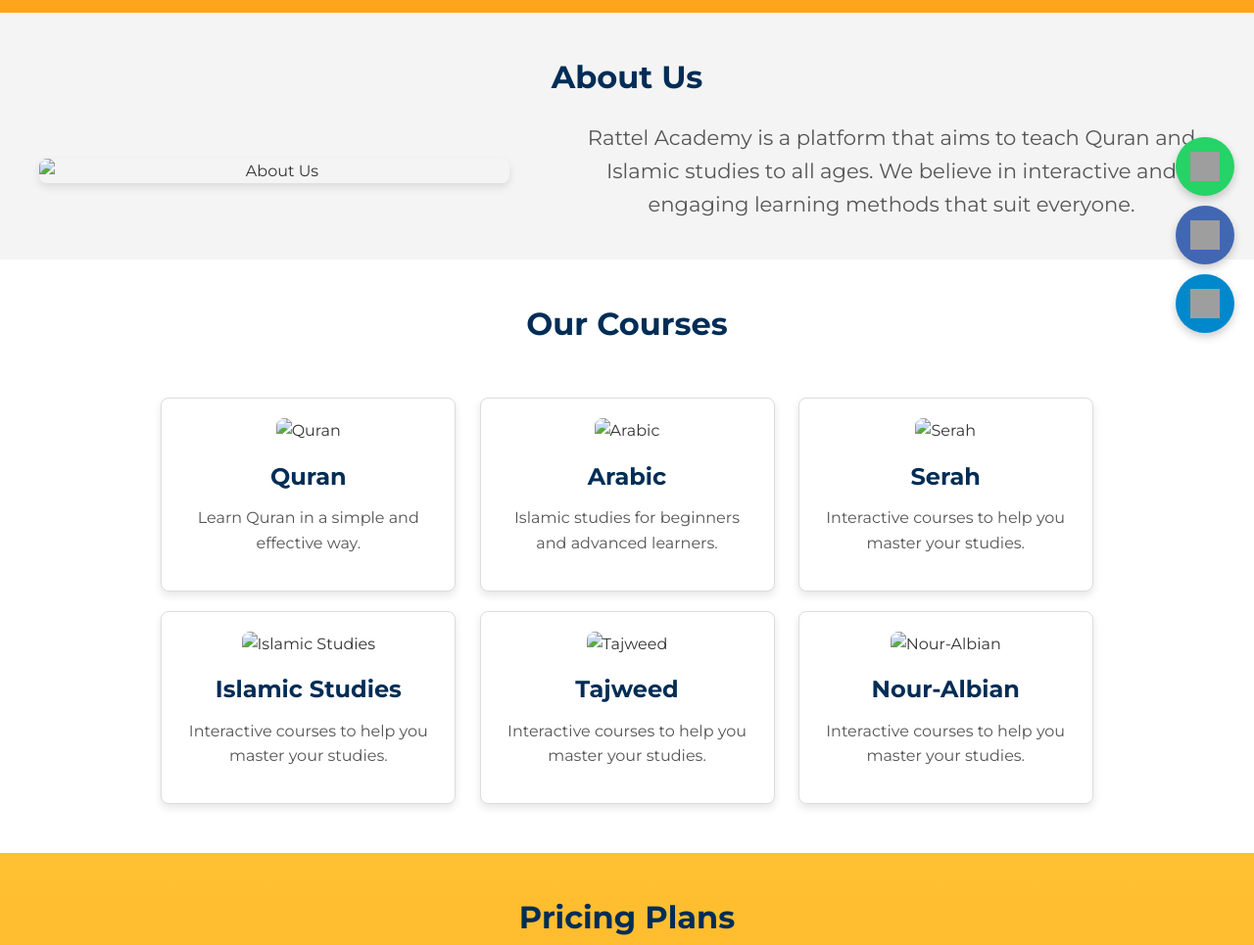
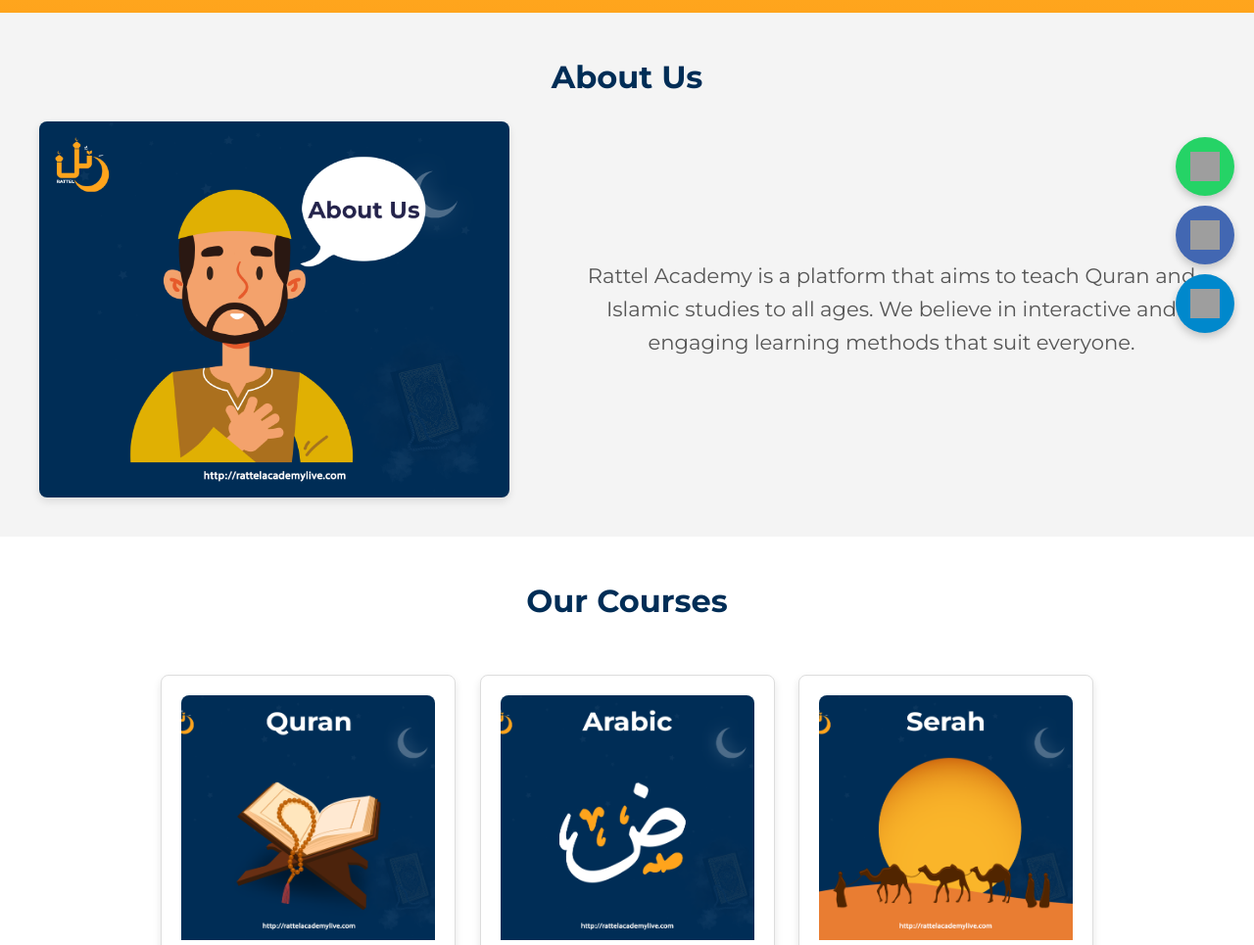
Before and after one commit to MahmoudShaltoutB/Rattelacademy, a plain HTML site: page index.html in a window 1280 px wide. Shown: the part 440-1405 px from the top of the page at 98% size. Drawn offline with Linux system fonts and the light colour scheme; grey boxes are pictures that could not be loaded.

```diff
--- a/index.html
+++ b/index.html
@@ -9,7 +9,7 @@
 </head>
 <body>
   <header>
-    <div class="logo"><img src="images/Rattel_Transperant.png">Rattel Academy</div>
+    <div class="logo"><img src="imges/Rattel_Transperant.png">Rattel Academy</div>
     <nav>
       <a href="#about">About</a>
       <a href="#courses">Courses</a>
@@ -26,7 +26,7 @@
     <section id="about">
       <h2>About Us</h2>
       <div class="about-container">
-        <img src="images/aboutUs.png" alt="About Us" class="about-image">
+        <img src="imges/aboutUs.png" alt="About Us" class="about-image">
         <div class="about-text">
           <p>Rattel Academy is a platform that aims to teach Quran and Islamic studies to all ages. We believe in interactive and engaging learning methods that suit everyone.</p>
         </div>
@@ -37,32 +37,32 @@
       <h2>Our Courses</h2>
       <div>
         <div class="card">
-          <img src="images/Courses/Quran.png" alt="Quran" class="course-image">
+          <img src="imges/Courses/Quran.png" alt="Quran" class="course-image">
           <h3>Quran</h3>
           <p>Learn Quran in a simple and effective way.</p>
         </div>
         <div class="card">
-          <img src="images/Courses/Arabic.png" alt="Arabic" class="course-image">
+          <img src="imges/Courses/Arabic.png" alt="Arabic" class="course-image">
           <h3>Arabic</h3>
           <p>Islamic studies for beginners and advanced learners.</p>
         </div>
         <div class="card">
-          <img src="images/Courses/Serah.png" alt="Serah" class="course-image">
+          <img src="imges/Courses/Serah.png" alt="Serah" class="course-image">
           <h3>Serah</h3>
           <p>Interactive courses to help you master your studies.</p>
         </div>
         <div class="card">
-          <img src="images/Courses/Islamic Studies.png" alt="Islamic Studies" class="course-image">
+          <img src="imges/Courses/Islamic Studies.png" alt="Islamic Studies" class="course-image">
           <h3>Islamic Studies</h3>
           <p>Interactive courses to help you master your studies.</p>
         </div>
         <div class="card">
-          <img src="images/Courses/Tajweed.png" alt="Tajweed" class="course-image">
+          <img src="imges/Courses/Tajweed.png" alt="Tajweed" class="course-image">
           <h3>Tajweed</h3>
           <p>Interactive courses to help you master your studies.</p>
         </div>
         <div class="card">
-          <img src="images/Courses/Nour-Albian.png" alt="Nour-Albian" class="course-image">
+          <img src="imges/Courses/Nour-Albian.png" alt="Nour-Albian" class="course-image">
           <h3>Nour-Albian</h3>
           <p>Interactive courses to help you master your studies.</p>
         </div>
```
